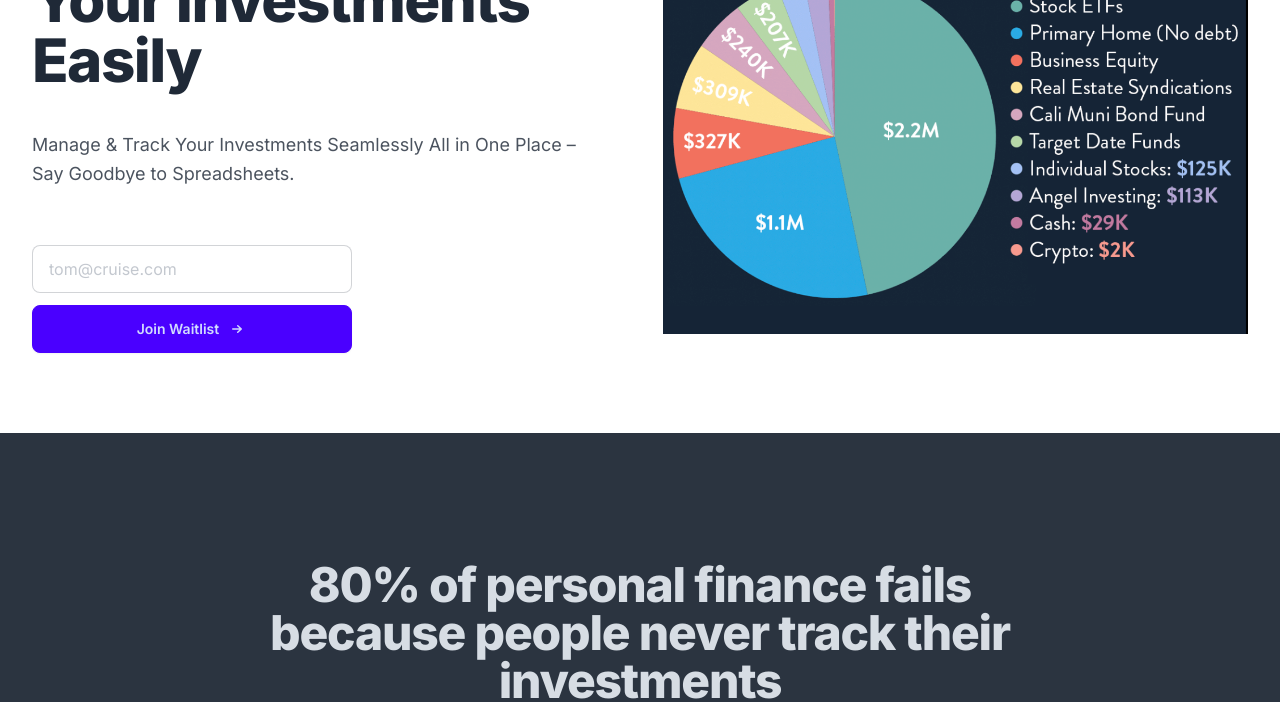
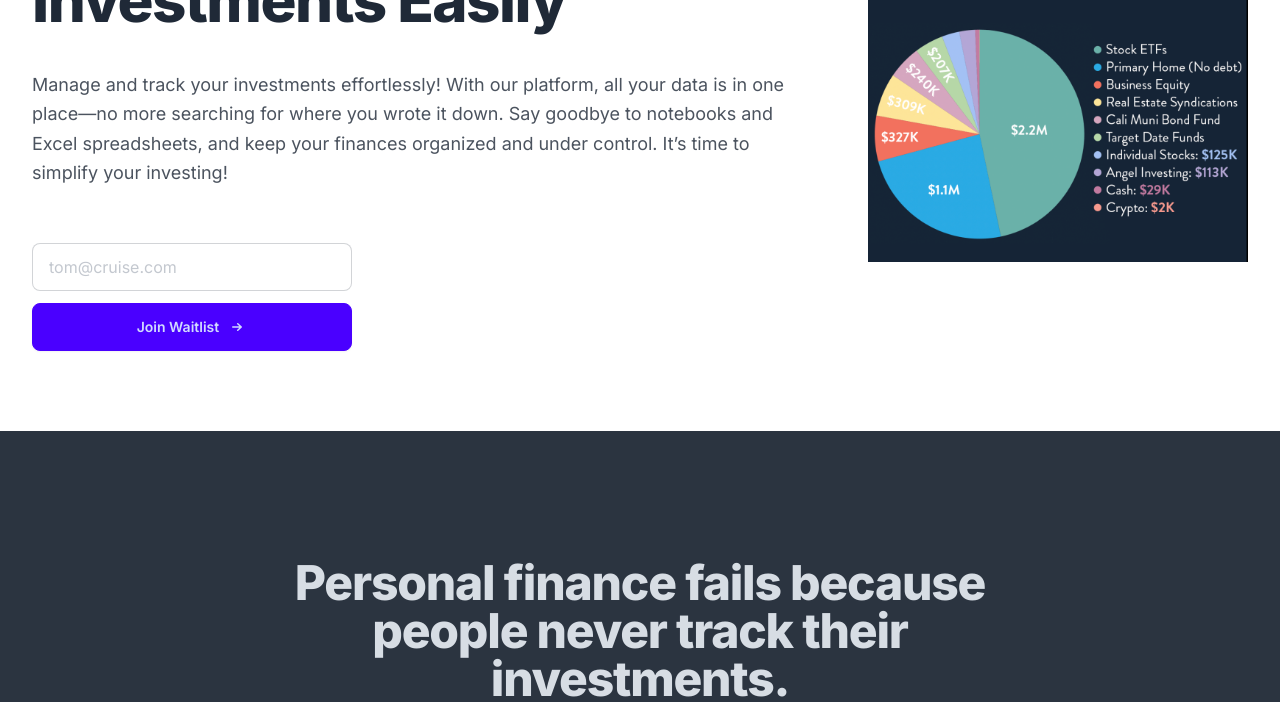
Before and after one commit to jhonnovax/fortuneok, a Next.js app: page / in a window 1280 px wide. Shown: the part 250-952 px from the top of the page. Built offline with nearby package versions, Linux system fonts and the light colour scheme; no server answers.

Commit message:
Update app description, problem statement, and marketing images
- Enhance app description to better communicate value proposition
- Modify problem section headline to be more concise and impactful
- Replace OpenGraph and Twitter marketing images

```diff
--- a/components/Problem.js
+++ b/components/Problem.js
@@ -44,7 +44,7 @@ const Problem = () => {
     <section className="bg-neutral text-neutral-content">
       <div className="max-w-7xl mx-auto px-8 py-16 md:py-32 text-center">
         <h2 className="max-w-3xl mx-auto font-extrabold text-4xl md:text-5xl tracking-tight mb-6 md:mb-8">
-          80% of personal finance fails because people never track their investments
+          Personal finance fails because people never track their investments.
         </h2>
         <p className="max-w-xl mx-auto text-lg opacity-90 leading-relaxed mb-12 md:mb-20">
           Manage and track your investments easily with FortuneOK, stop wasting time on spreadsheets and manual updates, start making better decisions with your money.
--- a/config.js
+++ b/config.js
@@ -4,7 +4,7 @@ const config = {
   // REQUIRED
   appName: "FortuneOK",
   // REQUIRED: a short description of your app for SEO tags (can be overwritten)
-  appDescription: "Manage & Track Your Investments Seamlessly All in One Place – Say Goodbye to Spreadsheets.",
+  appDescription: "Manage and track your investments effortlessly! With our platform, all your data is in one place—no more searching for where you wrote it down. Say goodbye to notebooks and Excel spreadsheets, and keep your finances organized and under control. It’s time to simplify your investing!",
   // REQUIRED (no https://, not trialing slash at the end, just the naked domain)
   domainName: "fortuneok.com",
   crisp: {
```
Also changed, not shown: app/opengraph-image.png, app/twitter-image.png.
